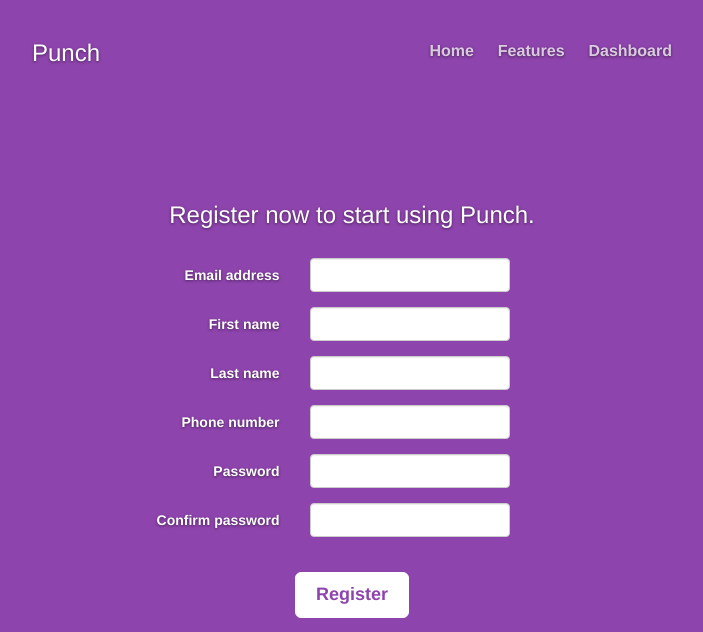
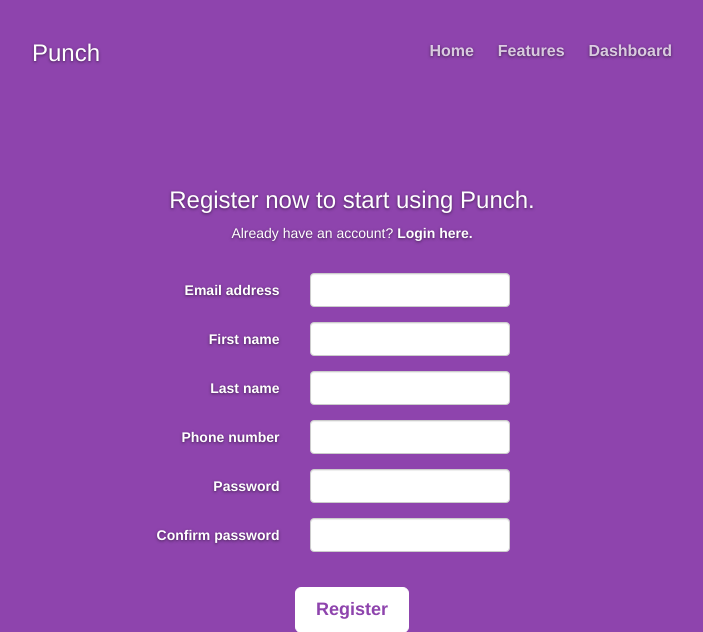
Before and after one commit to anthonysutardja/Punch-Web-Server, a Django app: page /signup in a window 1280 px wide. Shown: the top 632 px of the page, without its empty margins (288-991 px from the left). Run offline with Django 3.2, Linux system fonts and the light colour scheme; some libraries are stand-ins or nearby versions.

Commit message:
Added links to and from signup/login & updated docs

```diff
--- a/punch/templates/login.html
+++ b/punch/templates/login.html
@@ -16,6 +16,7 @@
 
           <div class="inner cover">
             <h3 class="cover-heading">Welcome back! Enter your credentials.</h3>
+              <p>Don't have an account? <strong><a href="/signup">Register here.</a></strong></p>
             <br/>
             <form method="POST" class="form-horizontal" role="form">
                 {% csrf_token %}
@@ -52,6 +53,7 @@
                 <br/>
                 <button type="submit" class="btn btn-lg btn-default">Login</button>
             </form>
+
           </div>
 
         </div>
--- a/punch/templates/register.html
+++ b/punch/templates/register.html
@@ -16,6 +16,7 @@
 
           <div class="inner cover">
             <h3 class="cover-heading">Register now to start using Punch.</h3>
+              <p>Already have an account? <strong><a href="/login">Login here.</a></strong></p>
             <br/>
             <form method="POST" class="form-horizontal" role="form">
                 {% csrf_token %}
```
Also changed, not shown: README.md.
